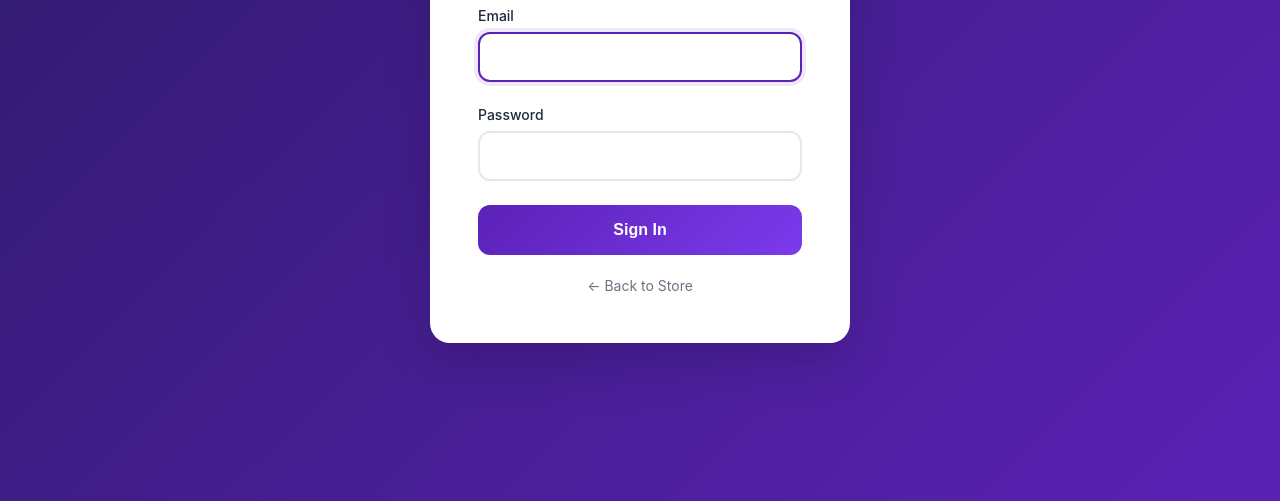
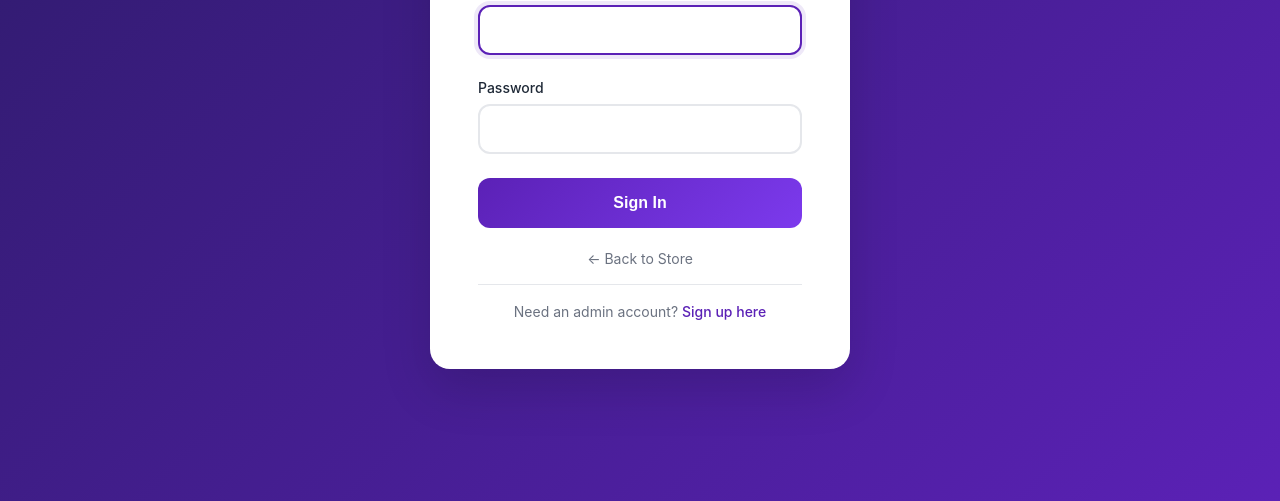
Before and after one commit to bslyuk240/julinemart-sku-test, a website: page admin/login.html in a window 1280 px wide. Shown: the part 299-800 px from the top of the page. Drawn offline with nearby package versions, Linux system fonts and the light colour scheme.

Commit message:
Update login.html

```diff
--- a/admin/login.html
+++ b/admin/login.html
@@ -211,6 +211,11 @@
     <div class="back-link">
       <a href="../index.html">← Back to Store</a>
     </div>
+
+    <div style="text-align: center; margin-top: 16px; padding-top: 16px; border-top: 1px solid var(--border);">
+      <span style="color: var(--text-light); font-size: 14px;">Need an admin account? </span>
+      <a href="signup.html" style="color: var(--purple); text-decoration: none; font-size: 14px; font-weight: 500;">Sign up here</a>
+    </div>
   </div>
 
   <script src="https://cdn.jsdelivr.net/npm/@supabase/supabase-js@2.39.7"></script>
```
